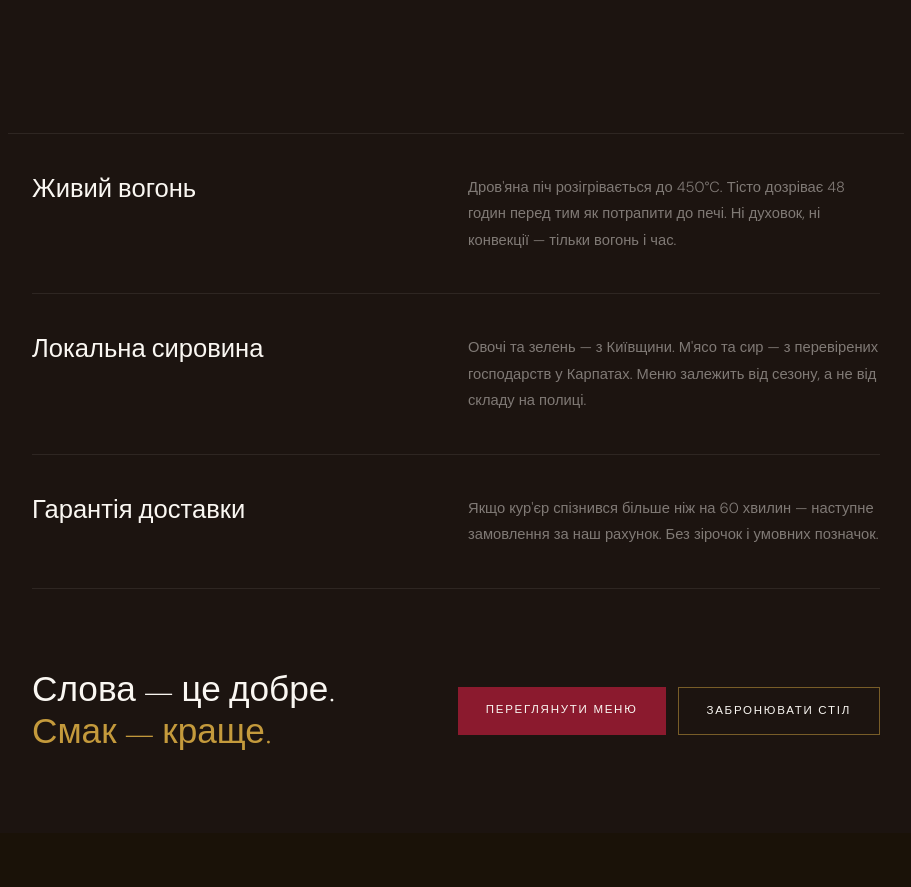
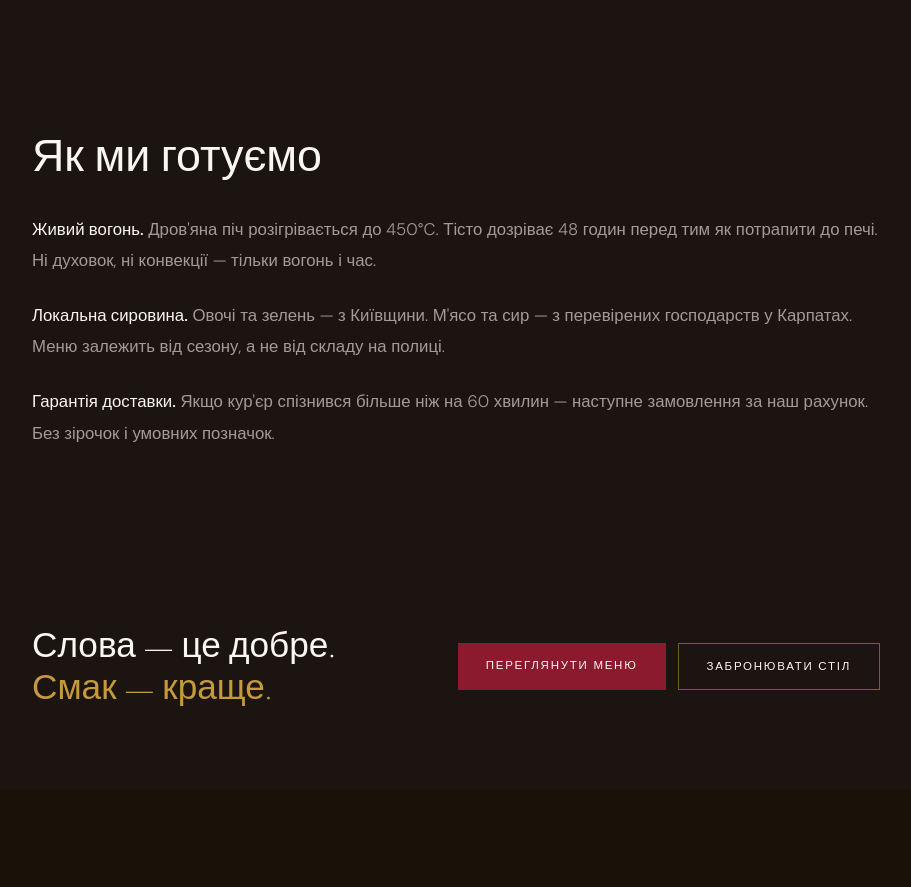
Before and after one commit to danylonahorniuk/brasa-cafe, a Next.js app: page /about in a window 1280 px wide. Shown: the part 1540-2427 px from the top of the page, without its empty margins (184-1095 px from the left). Built offline with nearby package versions, Linux system fonts and the light colour scheme.

Commit message:
about: principles as article paragraphs with inline bold titles

```diff
--- a/src/app/about/page.tsx
+++ b/src/app/about/page.tsx
@@ -81,45 +81,40 @@ export default function AboutPage() {
 
       </div>
 
-      {/* Principles */}
-      <div className="max-w-4xl mx-auto px-6" style={{ borderTop: "1px solid rgba(250,247,242,0.08)" }}>
-        {[
-          {
-            title: "Живий вогонь",
-            text: "Дров'яна піч розігрівається до 450°C. Тісто дозріває 48 годин перед тим як потрапити до печі. Ні духовок, ні конвекції — тільки вогонь і час.",
-          },
-          {
-            title: "Локальна сировина",
-            text: "Овочі та зелень — з Київщини. М'ясо та сир — з перевірених господарств у Карпатах. Меню залежить від сезону, а не від складу на полиці.",
-          },
-          {
-            title: "Гарантія доставки",
-            text: "Якщо кур'єр спізнився більше ніж на 60 хвилин — наступне замовлення за наш рахунок. Без зірочок і умовних позначок.",
-          },
-        ].map((p) => (
-          <div
-            key={p.title}
-            className="grid grid-cols-1 md:grid-cols-2 gap-6 py-10"
-            style={{ borderBottom: "1px solid rgba(250,247,242,0.08)" }}
-          >
-            <h3 style={{
+      {/* Principles as article continuation */}
+      <div className="max-w-4xl mx-auto px-6 pb-24">
+        <h2 style={{
           fontFamily: "var(--font-cormorant), serif",
-              fontSize: "1.6rem",
-              fontWeight: 400,
+          fontWeight: 300,
+          fontSize: "clamp(1.8rem, 4vw, 2.8rem)",
           color: "#faf7f2",
-              lineHeight: 1.15,
+          lineHeight: 1.1,
+          marginBottom: "2rem",
         }}>
-              {p.title}
-            </h3>
-            <p style={{
-              fontSize: "0.92rem",
-              lineHeight: 1.8,
-              color: "rgba(250,247,242,0.45)",
+          Як ми готуємо
+        </h2>
+
+        <div style={{
+          fontSize: "1.05rem",
+          lineHeight: 1.85,
+          color: "rgba(250,247,242,0.6)",
+          display: "flex",
+          flexDirection: "column",
+          gap: "1.5rem",
         }}>
-              {p.text}
+          <p>
+            <span style={{ color: "#faf7f2", fontWeight: 500 }}>Живий вогонь.</span>{" "}
+            Дров'яна піч розігрівається до 450°C. Тісто дозріває 48 годин перед тим як потрапити до печі. Ні духовок, ні конвекції — тільки вогонь і час.
+          </p>
+          <p>
+            <span style={{ color: "#faf7f2", fontWeight: 500 }}>Локальна сировина.</span>{" "}
+            Овочі та зелень — з Київщини. М'ясо та сир — з перевірених господарств у Карпатах. Меню залежить від сезону, а не від складу на полиці.
+          </p>
+          <p>
+            <span style={{ color: "#faf7f2", fontWeight: 500 }}>Гарантія доставки.</span>{" "}
+            Якщо кур'єр спізнився більше ніж на 60 хвилин — наступне замовлення за наш рахунок. Без зірочок і умовних позначок.
           </p>
         </div>
-        ))}
       </div>
 
       {/* CTA */}
```
Lines whose indentation alone changed are shown as unchanged.
